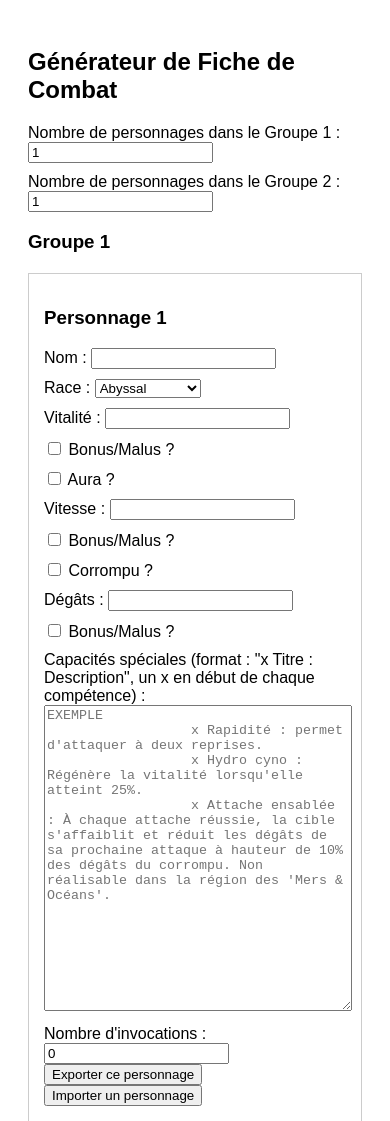
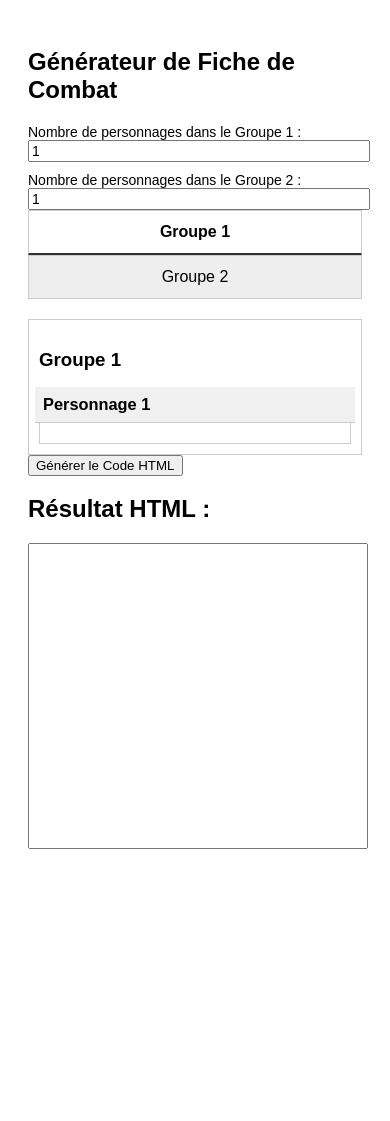
Before and after one commit to BryanFoucart/generateur_fiche_combat, a website: page index.html in a window 390 px wide. Shown: the top 1121 px of the page. After the commit the page ends 881 px from the top, so only its background shows below. Drawn offline with Linux system fonts and the light colour scheme.

Commit message:
Ajout de CSS

```diff
--- a/index.html
+++ b/index.html
@@ -34,6 +34,87 @@
       textarea {
         width: 100%;
         height: 300px;
+        resize: none;
+      }
+
+      .tabs {
+        display: flex;
+        justify-content: center;
+        margin-bottom: 20px;
+      }
+
+      .tab-button {
+        flex: 1;
+        padding: 12px;
+        font-size: 16px;
+        cursor: pointer;
+        background-color: #eee;
+        border: 1px solid #ccc;
+        border-bottom: none;
+        transition: background-color 0.3s;
+      }
+
+      .tab-button.active {
+        background-color: white;
+        font-weight: bold;
+        border-bottom: 2px solid #333;
+      }
+
+      #combat-form > div {
+        display: none;
+        padding: 10px;
+        border: 1px solid #ccc;
+      }
+
+      #combat-form > .active {
+        display: block;
+      }
+
+      @media (max-width: 768px) {
+        .bloc {
+          padding: 10px;
+          font-size: 14px;
+        }
+
+        label {
+          font-size: 14px;
+        }
+
+        [type="checkbox"] {
+          width: auto;
+        }
+
+        input,
+        select,
+        textarea {
+          font-size: 14px;
+          width: 100%;
+        }
+
+        .tabs {
+          flex-direction: column;
+        }
+
+        .tab-button {
+          border-bottom: 1px solid #ccc;
+        }
+      }
+
+      .character-content {
+        display: none;
+        padding-top: 10px;
+      }
+
+      .bloc h3 {
+        cursor: pointer;
+        background-color: #f0f0f0;
+        padding: 8px;
+        margin: -15px -15px 10px -15px;
+        border-bottom: 1px solid #ccc;
+      }
+
+      .bloc.expanded .character-content {
+        display: block;
       }
     </style>
   </head>
@@ -62,6 +143,15 @@
           onchange="genererGroupe(2)"
         />
       </label>
+    </div>
+
+    <div class="tabs">
+      <button class="tab-button active" onclick="switchTab('groupe1')">
+        Groupe 1
+      </button>
+      <button class="tab-button" onclick="switchTab('groupe2')">
+        Groupe 2
+      </button>
     </div>
 
     <div id="combat-form">
@@ -278,8 +368,9 @@
 
       function createCharacterForm(idPrefix, label) {
         return `
-                  <div class="bloc">
-                  <h3>${label}</h3>
+<div class="bloc" id="${idPrefix}">
+<h3 onclick="toggleCharacter('${idPrefix}')">${label}</h3>
+<div class="character-content">
 <label>Nom :
 <input type="text" id="${idPrefix}_nom">
 </label>
@@ -372,6 +463,7 @@
 <button onclick="exporterPersonnage('${idPrefix}')">Exporter ce personnage</button>
 <input type="file" id="${idPrefix}_import" accept=".json" onchange="importerPersonnage(event, '${idPrefix}')" style="display: none;">
 <button onclick="document.getElementById('${idPrefix}_import').click()">Importer un personnage</button>
+</div>
 </div>
 </div>
 `;
@@ -1692,8 +1784,29 @@
         }
       }
 
+      // Pour les boutons de Groupe (CSS)
+      function switchTab(group) {
+        const tabs = document.querySelectorAll(".tab-button");
+        tabs.forEach((tab) => tab.classList.remove("active"));
+
+        const forms = document.querySelectorAll("#combat-form > div");
+        forms.forEach((div) => div.classList.remove("active"));
+
+        document
+          .querySelector(`.tab-button[onclick*="${group}"]`)
+          .classList.add("active");
+        document.getElementById(`${group}-form`).classList.add("active");
+      }
+
+      // Pour les boutons de personnage (CSS)
+      function toggleCharacter(idPrefix) {
+        const bloc = document.getElementById(idPrefix).closest(".bloc");
+        bloc.classList.toggle("expanded");
+      }
+
       window.onload = function () {
         genererFormulairesGroupes();
+        document.getElementById("groupe1-form").classList.add("active");
       };
     </script>
   </body>
```
Lines whose indentation alone changed are shown as unchanged.
